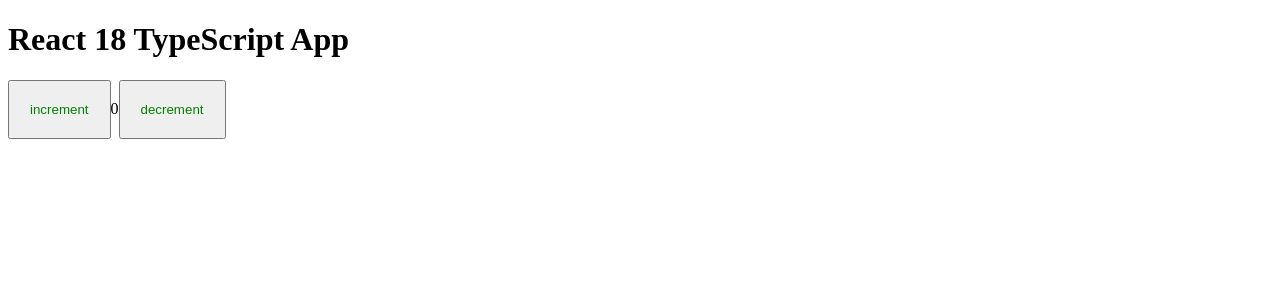
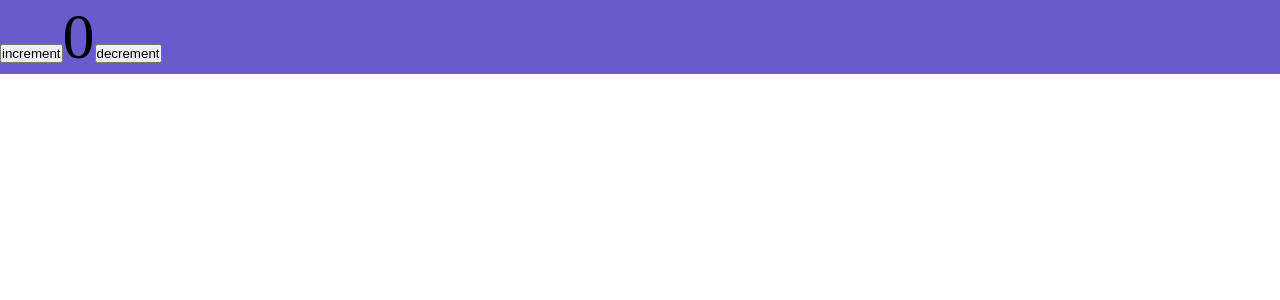
Before and after one commit to Sentore847/test-forum, a React app: page / in a window 1280 px wide. Shown: the top 300 px of the page. Built offline with nearby package versions, Linux system fonts and the light colour scheme.

Commit message:
add styles

```diff
--- a/src/App.tsx
+++ b/src/App.tsx
@@ -1,10 +1,10 @@
 import React from "react";
 import Counter from "./components/Counter";
+import "./index.css";
 
 const App: React.FC = () => {
   return (
-    <div>
-      <h1>React 18 TypeScript App</h1>
+    <div className="app">
       <Counter />
     </div>
   );
--- a/src/components/Counter.tsx
+++ b/src/components/Counter.tsx
@@ -1,5 +1,5 @@
 import { useState } from "react";
-import "./Counter.scss";
+import styles from "./Counter.module.scss";
 
 export default function Counter() {
   const [count, setCount] = useState(0);
@@ -12,7 +12,7 @@ export default function Counter() {
   };
 
   return (
-    <div>
+    <div className={styles.btn}>
       <button onClick={increment}>increment</button>
       <span>{count}</span>
       <button onClick={decrement}>decrement</button>
```
